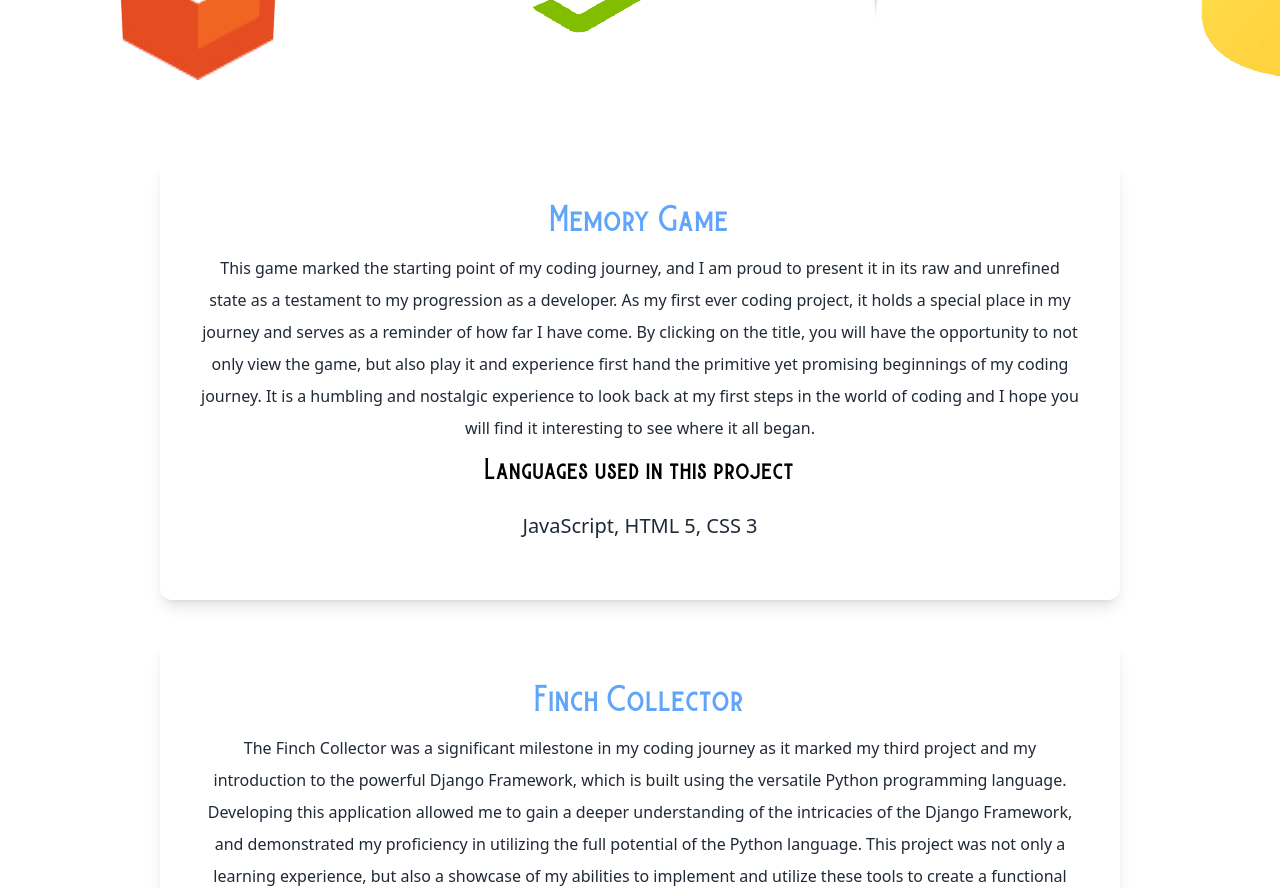
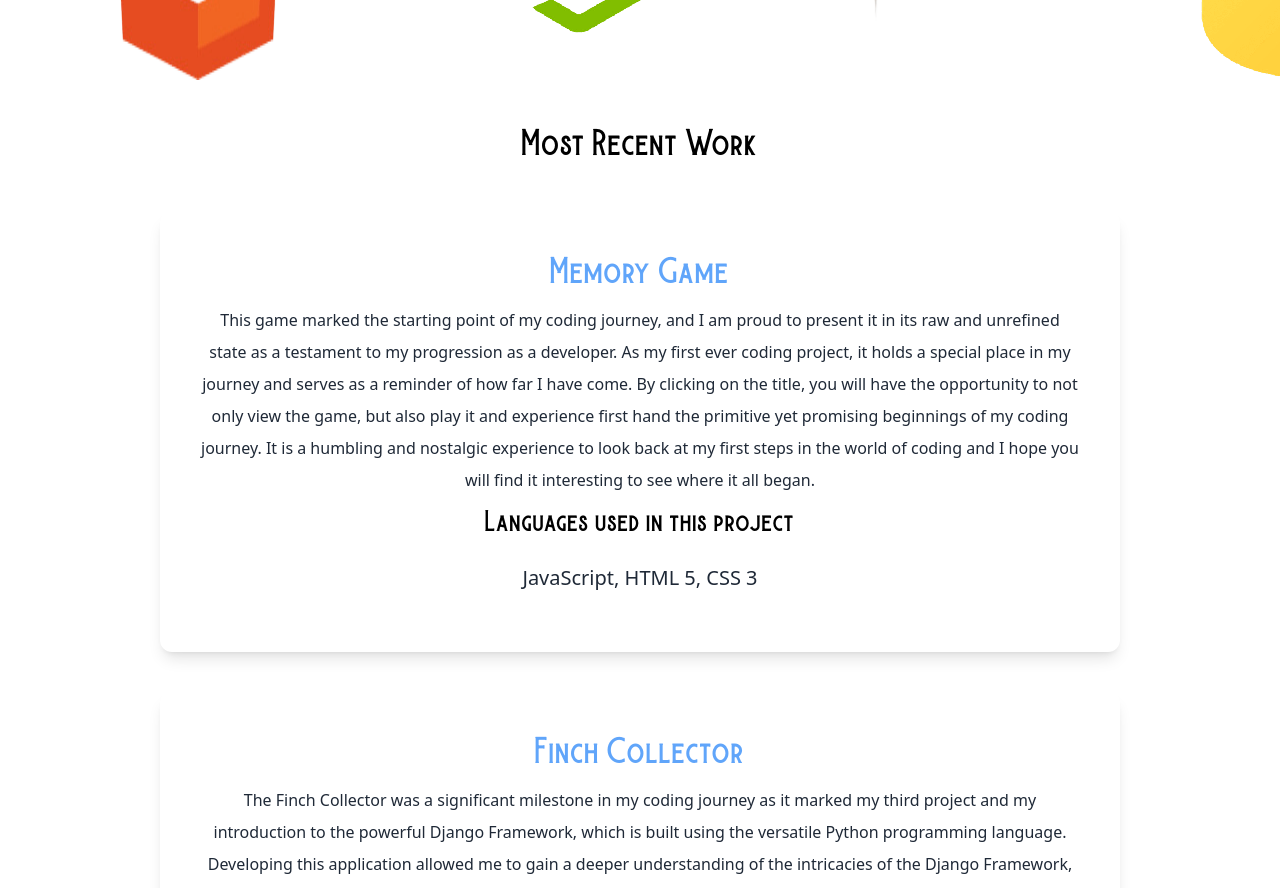
Before and after one commit to ahmalla/portfolio, a Next.js app: page / in a window 1280 px wide. Shown: the part 1220-2108 px from the top of the page. Built offline with nearby package versions, Linux system fonts and the light colour scheme.

Commit message:
adding h3 above projects

```diff
--- a/pages/index.js
+++ b/pages/index.js
@@ -72,6 +72,7 @@ export default function Home() {
           </div>
         </section>
         <section>
+          <h3 className="text-center text-2xl py-2 font-burtons md:text-3xl dark:text-gray-200">Most Recent Work</h3>
           <div className="text-center shadow-lg p-10 rounded-xl my-10">
             <div>
               <h2 className="text-3xl font-burtons underline-offset-8 py-1 text-blue-400"><a href="https://ahmalla.github.io/Memory-Game/" target={"_blank"} rel="noreferrer">Memory Game</a></h2>
```
